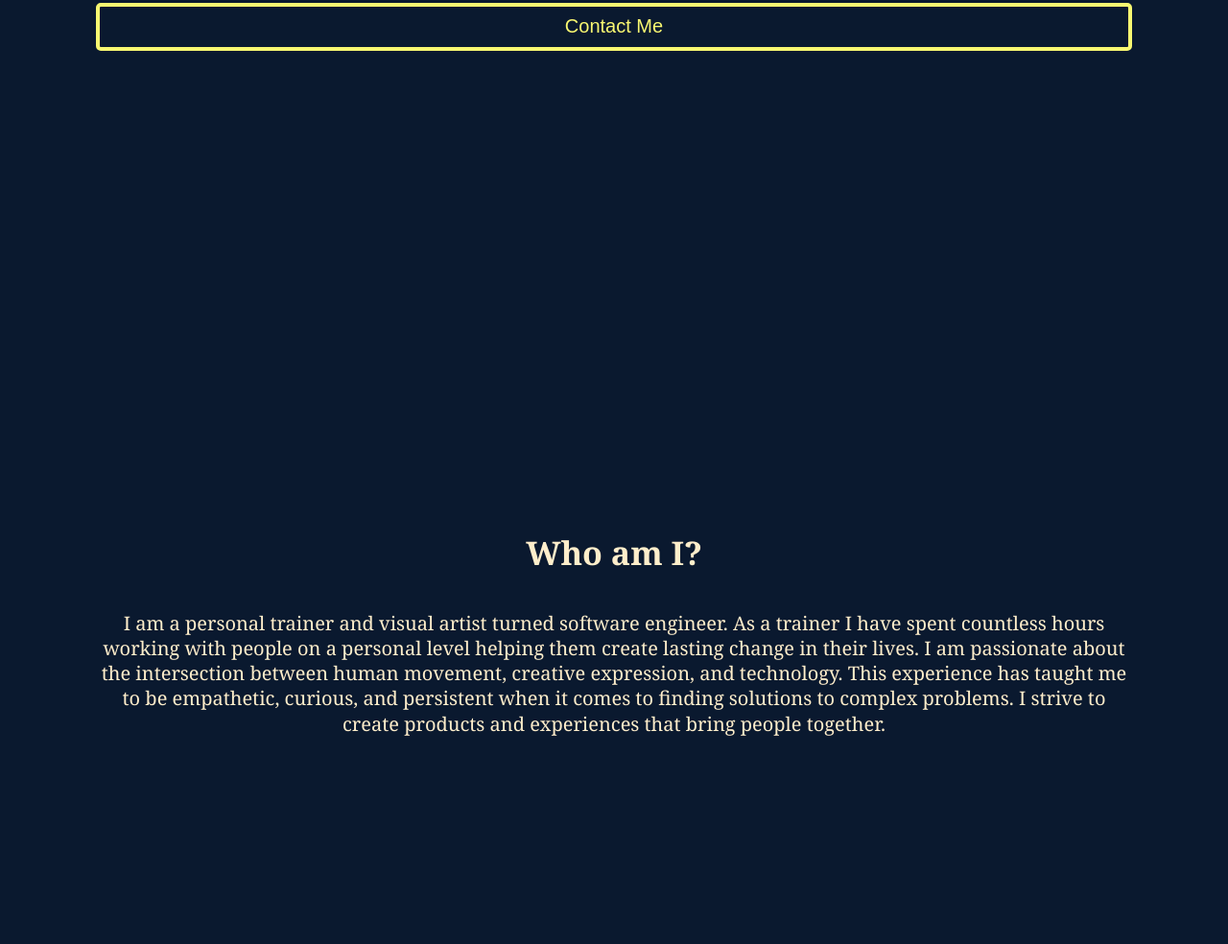
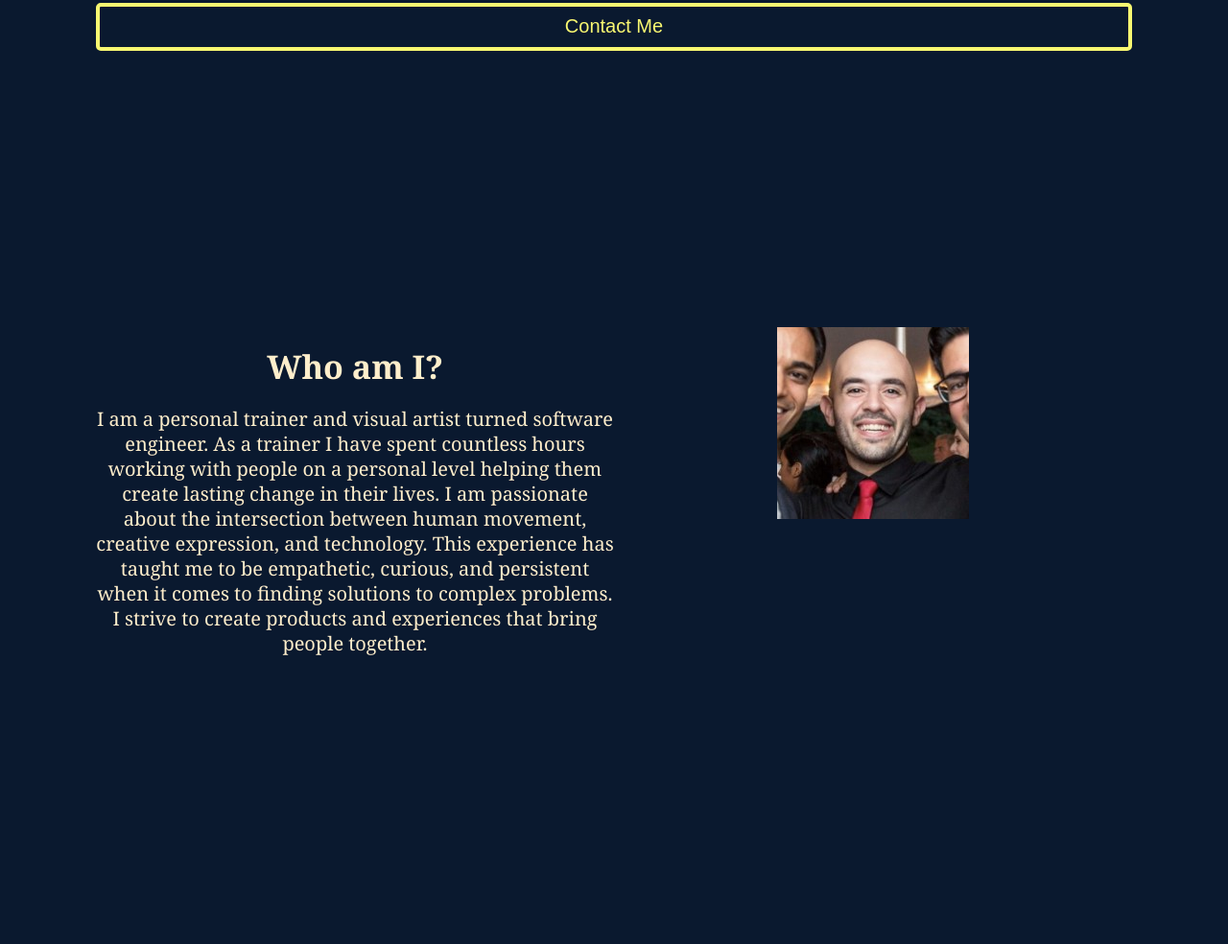
Before and after one commit to dscription/gatsby-portfolio-v1, a Gatsby site: page / in a window 1280 px wide. Shown: the part 625-1609 px from the top of the page at 96% size. Built offline with nearby package versions, Linux system fonts and the light colour scheme; Gatsby itself is replaced by a stand-in of ours.

Commit message:
add headshot in about section;

```diff
--- a/gatsby-config.js
+++ b/gatsby-config.js
@@ -15,6 +15,7 @@ module.exports = {
     },
     `gatsby-transformer-sharp`,
     `gatsby-plugin-sharp`,
+    `gatsby-plugin-image`,
     {
       resolve: `gatsby-plugin-manifest`,
       options: {
--- a/package.json
+++ b/package.json
@@ -8,12 +8,13 @@
     "babel-plugin-styled-components": "^1.12.0",
     "gatsby": "^2.32.3",
     "gatsby-image": "^2.11.0",
+    "gatsby-plugin-image": "^1.0.0",
     "gatsby-plugin-manifest": "^2.12.0",
     "gatsby-plugin-offline": "^3.10.0",
     "gatsby-plugin-react-helmet": "^3.10.0",
-    "gatsby-plugin-sharp": "^2.14.1",
+    "gatsby-plugin-sharp": "^2.14.3",
     "gatsby-plugin-styled-components": "^4.0.0",
-    "gatsby-source-filesystem": "^2.11.0",
+    "gatsby-source-filesystem": "^2.11.1",
     "gatsby-transformer-sharp": "^2.12.0",
     "prop-types": "^15.7.2",
     "react": "^16.12.0",
--- a/src/components/sections/About.js
+++ b/src/components/sections/About.js
@@ -1,21 +1,46 @@
+import { StaticImage } from "gatsby-plugin-image"
 import React from "react"
-import Section from '../layouts/Section'
+import styled from "styled-components"
+import Section from "../layouts/Section"
 
 const About = () => {
   return (
-    <Section>
-      <h2>Who am I?</h2>
-      <p>
-        I am a personal trainer and visual artist turned software engineer. As a
-        trainer I have spent countless hours working with people on a personal
-        level helping them create lasting change in their lives. I am passionate
-        about the intersection between human movement, creative expression, and
-        technology. This experience has taught me to be empathetic, curious, and
-        persistent when it comes to finding solutions to complex problems. I
-        strive to create products and experiences that bring people together.
-      </p>
-    </Section>
+    <Row>
+      <TextContainer>
+        <h2>Who am I?</h2>
+        <p>
+          I am a personal trainer and visual artist turned software engineer. As
+          a trainer I have spent countless hours working with people on a
+          personal level helping them create lasting change in their lives. I am
+          passionate about the intersection between human movement, creative
+          expression, and technology. This experience has taught me to be
+          empathetic, curious, and persistent when it comes to finding solutions
+          to complex problems. I strive to create products and experiences that
+          bring people together.
+        </p>
+      </TextContainer>
+      <ImageContainer>
+        <StaticImage
+          src="../../images/headshot.jpeg"
+          alt="Dan Boterashvili's Headshot"
+          width={350}
+          height={350}
+        />
+      </ImageContainer>
+    </Row>
   )
 }
 
+const TextContainer = styled.div`
+  width: 50%;
+`
+const ImageContainer = styled.div`
+  width: 50%;
+`
+
+const Row = styled(Section)`
+  display: flex;
+  flex-direction: row;
+`
+
 export default About
```
Also changed, not shown: src/images/headshot.jpeg (added), 1 other file.
